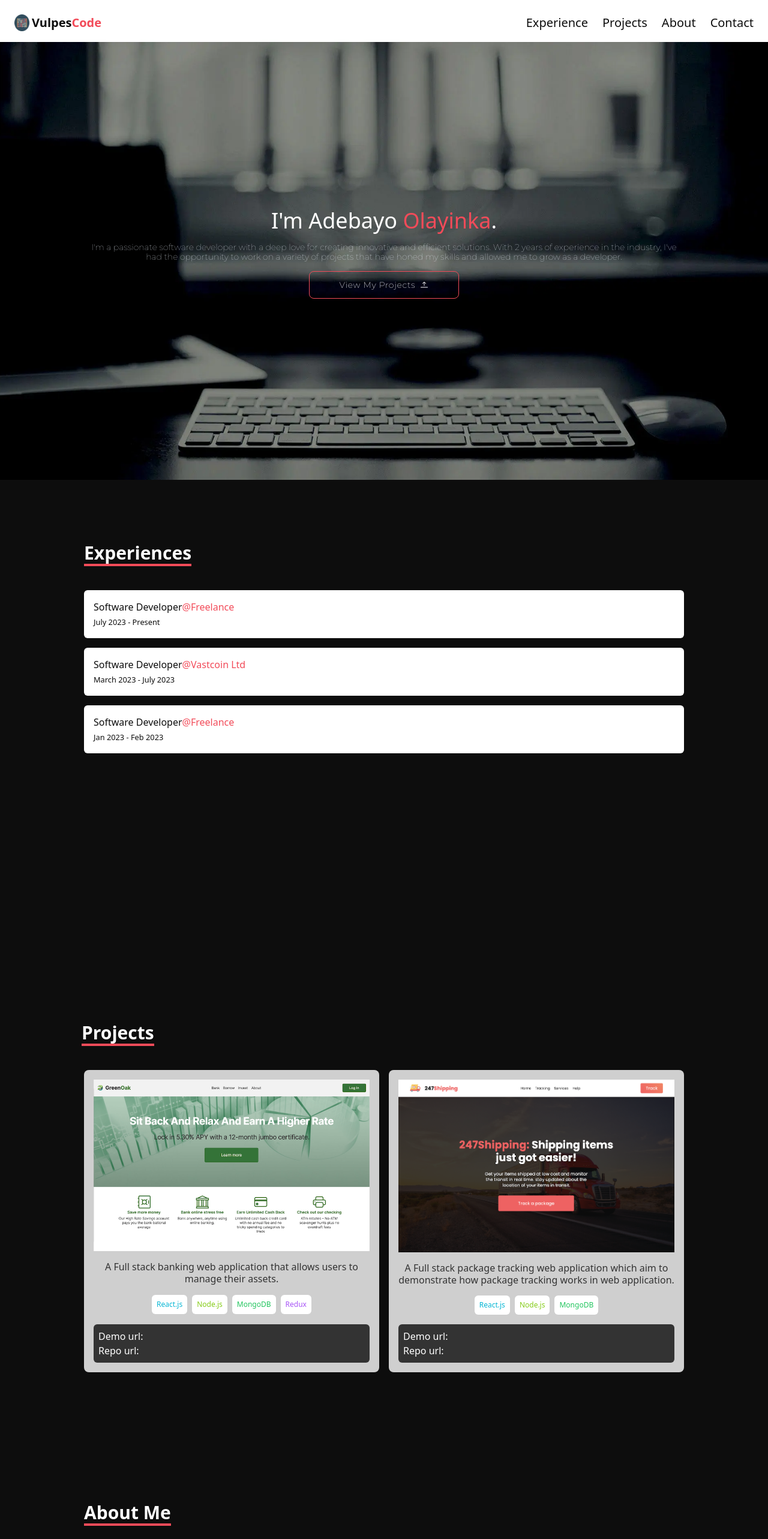
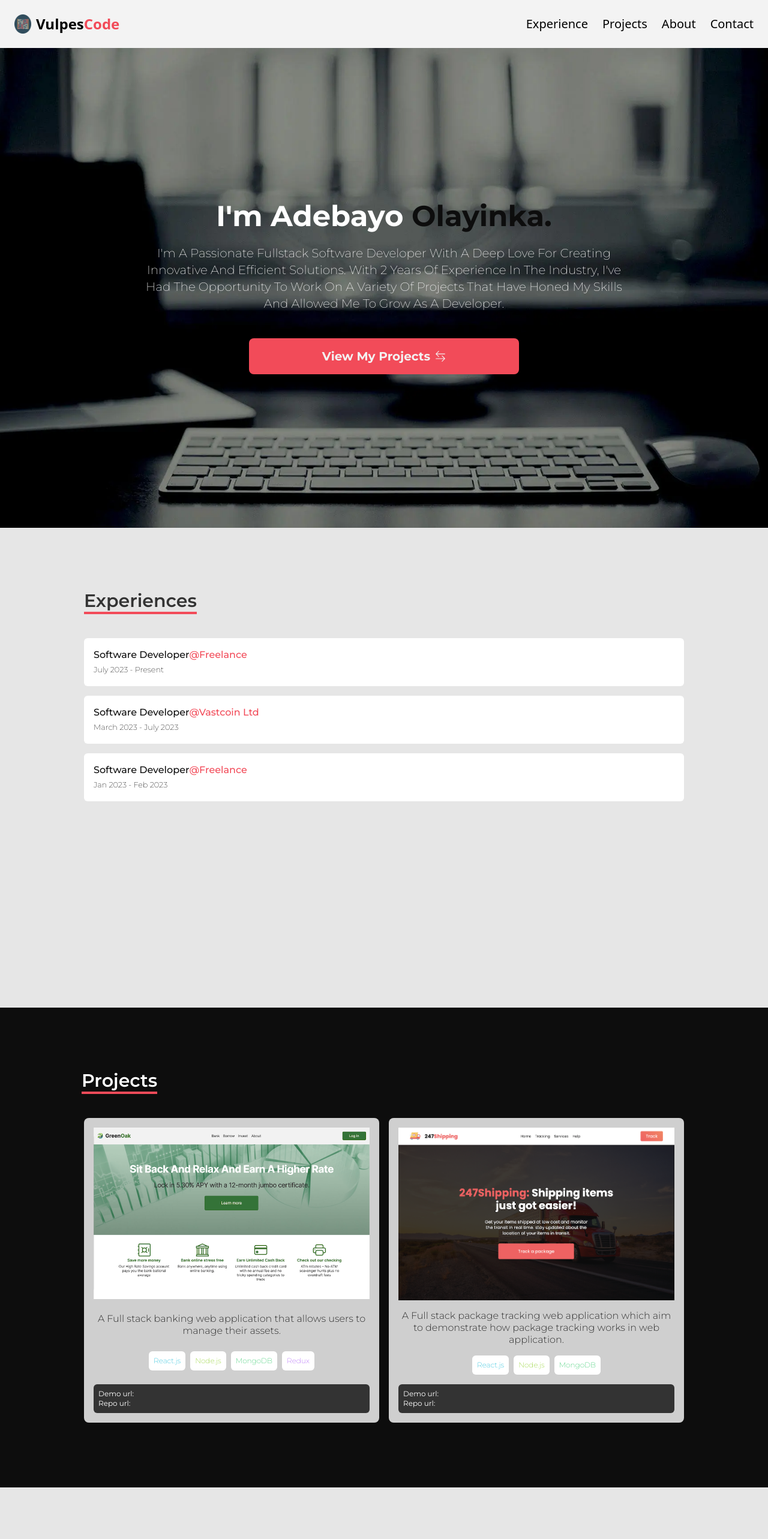
Before and after one commit to vulpes231/https---github.com-vulpes231-vulpes_dev_portfolio, a React (Vite) app: page / in a window 1280 px wide. Shown: the top 2566 px of the page at 60% size. Built offline with nearby package versions, Linux system fonts and the light colour scheme.

Commit message:
my portfolio rejigged

```diff
--- a/index.html
+++ b/index.html
@@ -4,7 +4,7 @@
     <meta charset="UTF-8" />
     <link rel="icon" type="image/svg+xml" href="/mylogo.png" />
     <meta name="viewport" content="width=device-width, initial-scale=1.0" />
-    <title>Welcome | VulpesTech</title>
+    <title>Welcome | VulpesCode</title>
   </head>
   <body>
     <div id="root"></div>
--- a/src/components/AboutArticle.jsx
+++ b/src/components/AboutArticle.jsx
@@ -3,8 +3,8 @@ import React from "react";
 const AboutArticle = ({ paragragh, title }) => {
   return (
     <div>
-      <h3 className="text-xl md:2xl font-medium">{title}</h3>
-      <p className="text-slate-200 font-extralight ">{paragragh}</p>
+      <h3 className="text-lg md:2xl font-medium">{title}</h3>
+      <p className="text-[#333] font-extralight text-xs mt-3 ">{paragragh}</p>
     </div>
   );
 };
--- a/src/components/Content.jsx
+++ b/src/components/Content.jsx
@@ -9,7 +9,7 @@ import Footer from "./Footer";
 const Content = () => {
   // const expRef = useRef(null);
   return (
-    <div>
+    <div className="">
       <Hero />
       <Experience />
       <Projects />
--- a/src/components/Experience.jsx
+++ b/src/components/Experience.jsx
@@ -1,6 +1,7 @@
 import React, { useState } from "react";
 import { experiences } from "../constants";
 import { motion } from "framer-motion";
+import { styles } from "../constants/styles";
 
 const Experience = () => {
   const [activeExperiences, setActiveExperiences] = useState({});
@@ -39,11 +40,11 @@ const Experience = () => {
           className={
             !activeExperiences[exp.id]
               ? "hidden"
-              : "list-disc flex flex-col gap-2 text-slate-300 font-[Montserrat] text-sm font-light"
+              : "list-disc flex flex-col gap-2 text-slate-600 font-[Montserrat] text-sm font-extralight"
           }
         >
           {exp.achievements.map((achievement, index) => (
-            <li className="ml-5" key={index}>
+            <li className="mx-5 ml-5 text-xs" key={index}>
               {achievement}
             </li>
           ))}
@@ -52,10 +53,13 @@ const Experience = () => {
     </article>
   ));
   return (
-    <section id="experience" className="min-h-screen bg-[#0d0d0d]  p-6">
+    <section
+      id="experience"
+      className={`${styles.colors.darkBg} ${styles.padding.large} min-h-screen bg-opacity-10 ${styles.fontFamily.primary}`}
+    >
       <div className="lg:max-w-[1000px] mx-auto">
         <div className="">
-          <h3 className="text-2xl md:text-3xl text-[#fff] font-semibold mt-20 mb-10 capitalize inline-block border-b-4 border-b-[#F24B59]">
+          <h3 className="text-2xl md:text-3xl text-[#333] font-semibold mt-20 mb-10 capitalize inline-block border-b-4 border-b-[#F24B59]">
             Experiences
           </h3>
         </div>
--- a/src/components/Header.jsx
+++ b/src/components/Header.jsx
@@ -3,6 +3,7 @@ import { navLinks } from "../constants";
 import { FaBars, FaTimes } from "react-icons/fa";
 import { Link } from "react-scroll";
 import { logo } from "../assets";
+import { styles } from "../constants/styles";
 
 const Header = () => {
   const [toggle, setToggle] = useState(false);
@@ -19,7 +20,7 @@ const Header = () => {
     return (
       <li
         key={link.id}
-        className={`cursor-pointer hover:border-b-2 hover:border-b-[#66A1E8] font-extralight`}
+        className={`cursor-pointer hover:border-b-2 hover:border-b-[#F24B59] font-extralight`}
       >
         <Link
           to={link.id}
@@ -37,8 +38,10 @@ const Header = () => {
   });
 
   return (
-    <header className=" bg-[#fff] bg-opacity-80  w-full sticky top-0 z-10 shadow-sm text-[#0D0D0D] p-6 h-[70px]">
-      <nav className="flex justify-between items-center">
+    <header
+      className={`${styles.padding.large} ${styles.colors.lightBg} w-full  sticky top-0`}
+    >
+      <nav className={`flex justify-between items-center`}>
         {/* logo */}
         <Link
           to="hero"
@@ -46,16 +49,16 @@ const Header = () => {
           smooth={true}
           offset={10}
           duration={500}
-          className="text-xl cursor-pointer font-bold flex gap-1"
+          className="text-xl cursor-pointer font-bold flex gap-2"
         >
           <img
             src={logo}
             alt="my-logo-image"
             loading="lazy"
-            className="w-[25px]"
+            className="w-[28px]"
           />
-          <h1 className="">
-            Vulpes<span className="text-[#F24B59] text-xl">Code</span>
+          <h1 className="text-xl md:text-2xl">
+            Vulpes<span className="text-[#F24B59]">Code</span>
           </h1>
         </Link>
         {/* links */}
--- a/src/components/Hero.jsx
+++ b/src/components/Hero.jsx
@@ -1,22 +1,35 @@
 import React from "react";
-import { BsArrowBarUp } from "react-icons/bs";
+import { BsArrowBarUp, BsArrowLeftRight, BsSend } from "react-icons/bs";
+import { styles } from "../constants/styles";
 
 const Hero = () => {
   return (
-    <section id="hero" className="hero p-6 min-h-[calc(100vh - 70px)] ">
-      <div className="flex flex-col gap-4 md:text-center">
-        <h3 className=" text-3xl md:text-4xl leading-7">
-          I'm Adebayo <span className="text-[#F24B59]">Olayinka</span>.
+    <section
+      id="hero"
+      className={`w-full ${styles.padding.large} hero min-h-screen flex items-center justify-center`}
+    >
+      <div
+        className={`lg:max-w-[900px] lg:mx-auto flex flex-col ${styles.gap.large} px-8 w-full`}
+      >
+        <h3
+          className={`text-2xl md:text-5xl leading-7 text-center ${styles.fontFamily.primary} whitespace-nowrap font-bold text-[#fff]`}
+        >
+          I'm Adebayo <span className="text-[#0d0d0d]">Olayinka.</span>
         </h3>
-        <p className="leading-4 font-thin text-sm text-slate-200 font-[Montserrat] md:text-md md:w-[80%] md:mx-auto">
-          I'm a passionate software developer with a deep love for creating
-          innovative and efficient solutions. With 2 years of experience in the
-          industry, I've had the opportunity to work on a variety of projects
-          that have honed my skills and allowed me to grow as a developer.
+        <p
+          className={`${styles.colors.lightText} text-center  capitalize w-full md:w-[95%] md:mx-auto ${styles.fontFamily.primary} font-extralight md:text-xl `}
+        >
+          I'm a passionate fullstack software developer with a deep love for
+          creating innovative and efficient solutions. With 2 years of
+          experience in the industry, I've had the opportunity to work on a
+          variety of projects that have honed my skills and allowed me to grow
+          as a developer.
         </p>
-        <button className="border border-[#F24B59] p-3 rounded-lg capitalize md:w-[250px] mx-auto tracking-wider font-extralight flex items-center gap-2 justify-center text-sm font-[Montserrat] hover:bg-white hover:text-[#F24B59] hover:border-white">
+        <button
+          className={`${styles.padding.mid} ${styles.colors.bgColor} flex items-center ${styles.gap.small} ${styles.colors.lightText} rounded-lg mt-5 justify-center font-bold ${styles.fontFamily.primary} text-lg md:text-xl capitalize md:w-[450px] md:mx-auto hover:border hover:border-[#F24B59] hover:bg-transparent`}
+        >
           View my projects
-          <BsArrowBarUp />
+          <BsArrowLeftRight className="font-semibold" size={18} />
         </button>
       </div>
     </section>
--- a/src/components/Projects.jsx
+++ b/src/components/Projects.jsx
@@ -1,13 +1,21 @@
 import React from "react";
 import { projects } from "../constants";
 import { motion } from "framer-motion";
+import { styles } from "../constants/styles";
 
 const Projects = () => {
   const myProjects = projects.map((project) => {
     return (
-      <article
+      <motion.article
         key={project.id}
         className="w-full flex flex-col justify-between gap-4 rounded-lg bg-[#fff] bg-opacity-80 p-4"
+        initial={{ opacity: 0, scale: 0 }}
+        whileInView={{ opacity: 1, scale: 1 }}
+        transition={{
+          ease: "linear",
+          duration: 2,
+          x: { duration: 0.5 },
+        }}
       >
         <figure>
           <img src={project.img} alt="bank-project-image" className="w-full" />
@@ -36,34 +44,24 @@ const Projects = () => {
             );
           })}
         </div>
-        <div className="bg-[#333] p-2 rounded-md">
+        <div className="bg-[#333] p-2 rounded-md text-[#fff] text-xs">
           <p>Demo url:</p>
           <p>Repo url:</p>
         </div>
-      </article>
+      </motion.article>
     );
   });
   return (
     <section
       id="projects"
-      className="min-h-screen bg-[#0d0d0d] p-6 text-[#fff]"
+      className={`${styles.colors.darkBg} ${styles.padding.large} min-h-screen ${styles.fontFamily.primary} `}
     >
       <h3 className="text-2xl md:text-3xl text-[#fff] font-semibold mt-20 mb-10 capitalize inline-block border-b-4 border-b-[#F24B59] lg:ml-28">
         Projects
       </h3>
-      <motion.div
-        initial={{ opacity: 0, scale: 0 }}
-        whileInView={{ opacity: 1, scale: 1 }}
-        transition={{
-          ease: "linear",
-          duration: 2,
-          x: { duration: 0.5 },
-        }}
-        // transition={{ type: "tween", stiffness: 100 }}
-        className="lg:max-w-[1000px] mx-auto"
-      >
+      <div className="lg:max-w-[1000px] mx-auto">
         <div className="grid gap-4 md:grid-cols-2 w-full">{myProjects}</div>
-      </motion.div>
+      </div>
     </section>
   );
 };
--- a/src/constants/index.js
+++ b/src/constants/index.js
@@ -83,7 +83,7 @@ const aboutArticles = [
   },
   {
     id: 2,
-    title: "What I Do",
+    title: "What I Believe",
     content: `I'm a firm believer in the importance of clean and maintainable
     code. I'm dedicated to writing software that not only solves
     problems but is also easy to understand, maintain, and scale. I
--- /dev/null
+++ b/src/constants/styles.js
@@ -0,0 +1,42 @@
+export const styles = {
+  screen: {
+    mobile: "w-full",
+    desktop: "md:max-w-[900px] md:mx-auto",
+  },
+  colors: {
+    textColor: "text-[#F24B59]",
+    bgColor: "bg-[#F24B59]",
+    lightText: "text-[#f3f3f3]",
+    darkText: "bg-[#0d0d0d]",
+    darkBg: "bg-[#0d0d0d]",
+    lightBg: "bg-[#f3f3f3]",
+  },
+  gap: {
+    small: "gap-2",
+    mid: "gap-4",
+    large: "gap-6",
+  },
+  fontFamily: {
+    primary: "font-[Montserrat]",
+    secondary: "font-[Roboto]",
+  },
+  fontWeight: {
+    small: "font-extralight",
+    mid: "font-light",
+    small: "font-bold",
+  },
+  fontSize: {
+    small: "text-sm",
+    mid: "text-lg",
+    large: "text-xl",
+    xxl: "text-3xl",
+  },
+  padding: {
+    small: "p-2",
+    mid: "p-4",
+    large: "p-6",
+  },
+  border: {
+    primary: "border-2 border-[#F24B59]",
+  },
+};
--- a/src/index.css
+++ b/src/index.css
@@ -7,13 +7,14 @@
 
 .hero {
   background-image: url("../src/assets/pbg.webp");
-  min-height: calc(100vh - 70px);
+  /* min-height: calc(100vh - 70px); */
   background-position: center;
   background-size: cover;
-  display: flex;
+  /* width: 100%; */
+  /* display: flex;
   flex-direction: column;
   align-items: center;
   justify-content: center;
   padding-top: 0;
-  color: #fff;
+  color: #fff; */
 }
```
Also changed, not shown: src/components/About.jsx (+6 -2 lines), src/components/Contact.jsx (+13 -30 lines).
